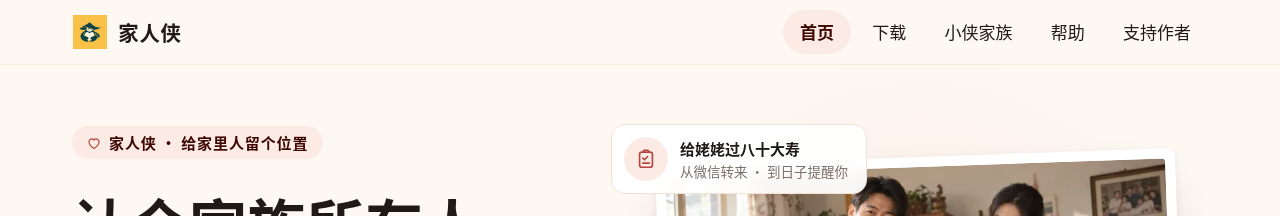
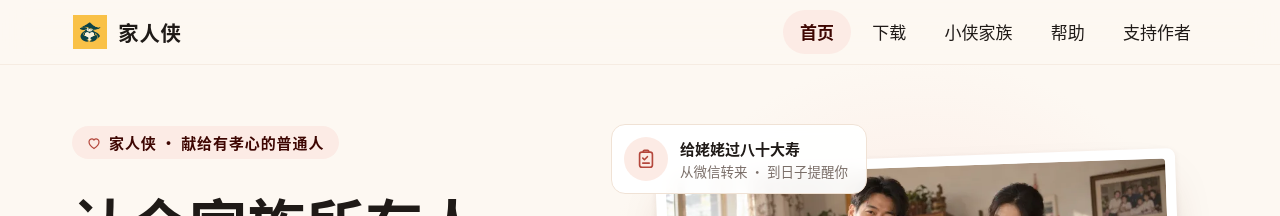
Before and after one commit to xiaoHaoZ1/JiaRenXia, a React (Vite) app in the folder apps/web/: page / in a window 1280 px wide. Shown: the top 216 px of the page. Built offline with nearby package versions, Linux system fonts and the light colour scheme.

Commit message:
官网首页徽标行改为“家人侠 · 献给有孝心的普通人”

```diff
--- a/apps/web/src/pages/Home.tsx
+++ b/apps/web/src/pages/Home.tsx
@@ -59,7 +59,7 @@ function Hero() {
   return (
     <section className="home-hero">
       <div className="hero-copy">
-        <span className="kicker"><Icon name="heart" size={16} />家人侠 · 给家里人留个位置</span>
+        <span className="kicker"><Icon name="heart" size={16} />家人侠 · 献给有孝心的普通人</span>
         <h1>
           认全家族所有人，
           <span className="accent">记住该惦记的事。</span>
```
Also changed, not shown: 2 other files (tests, documents, lock files or other folders).
